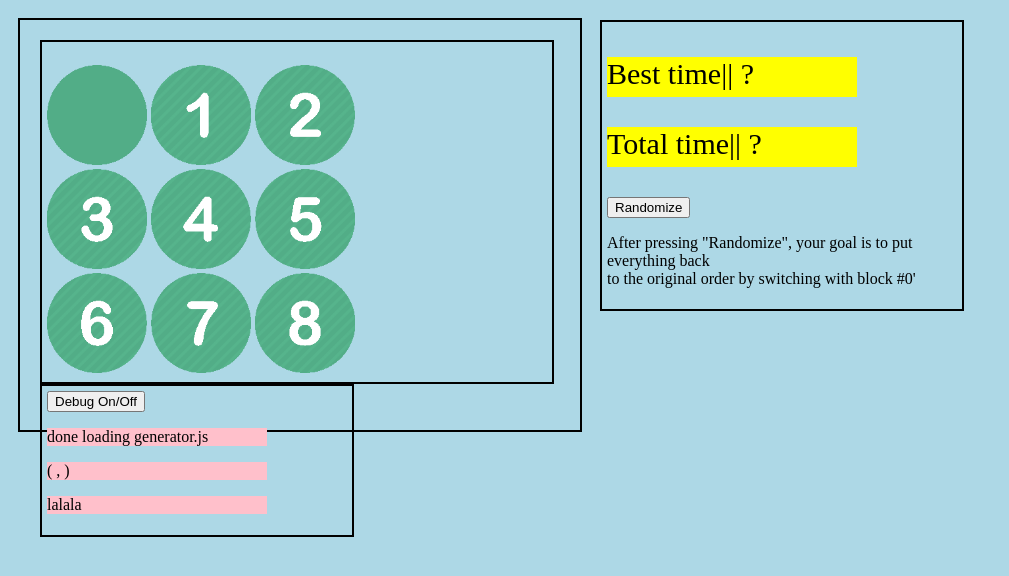
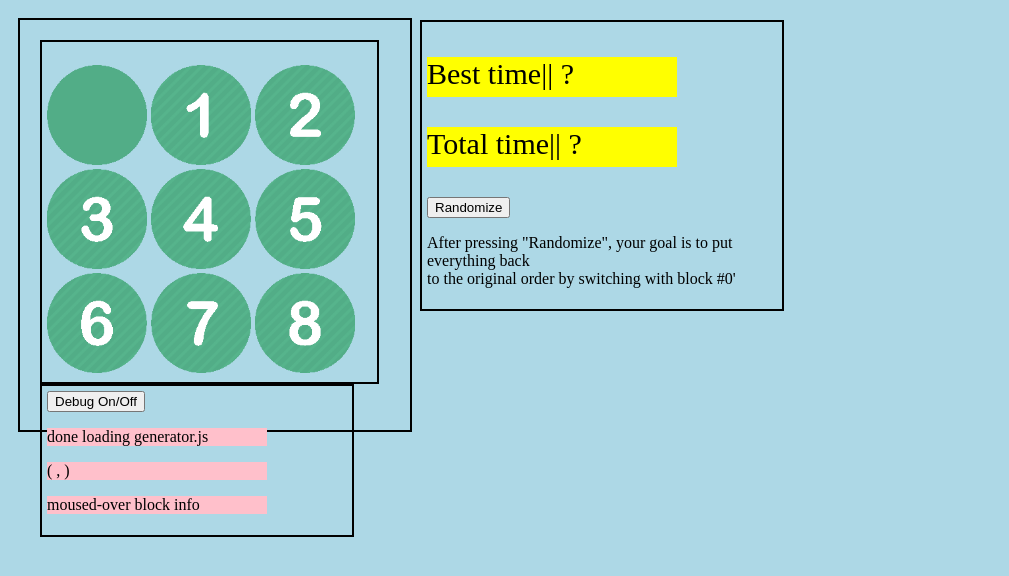
Before and after one commit to qinzian/ClassicalNumberGame, a plain HTML site: page index.html in a window 1280 px wide. Shown: the whole page, without its empty margins (0-1009 px from the left). Drawn offline with nearby package versions, Linux system fonts and the light colour scheme.

Commit message:
reformated the layout without the switch button

```diff
--- a/index.html
+++ b/index.html
@@ -40,7 +40,7 @@
         <div id = 'debugInfo'>
           <p id ='debug' class = 'info'>debug info</p>
           <p id ='mousePos' class = 'info'>( , )</p>
-          <p id = 'blockImgInfo' class = 'info'>lalala</p>
+          <p id = 'blockImgInfo' class = 'info'>moused-over block info</p>
         </div>
 
       </div>
--- a/style.css
+++ b/style.css
@@ -19,12 +19,12 @@ body {background: lightblue;padding:10px;}
 #inputZone{
   position : absolute;
   height: 400px;
-  width: 550px;
+  width: 380px;
 }
 
 #outputZone{
   position: absolute;
-  left:600px;
+  left:420px;
   top: 20px;
 
   width: 350px;
@@ -42,7 +42,7 @@ body {background: lightblue;padding:10px;}
   top: 15px;
   left: 15px;
 
-  width: 500px;
+  width: 325px;
 }
 
 #debugZone{
```
